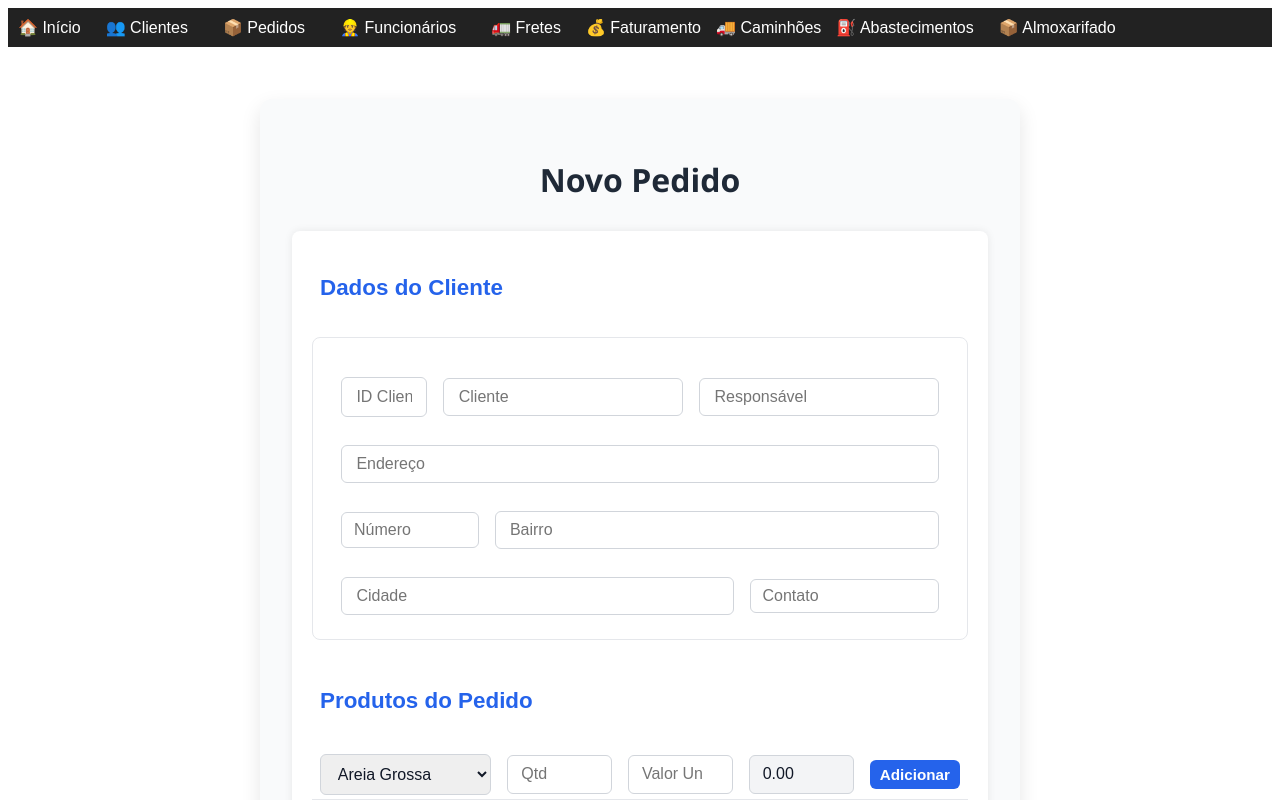
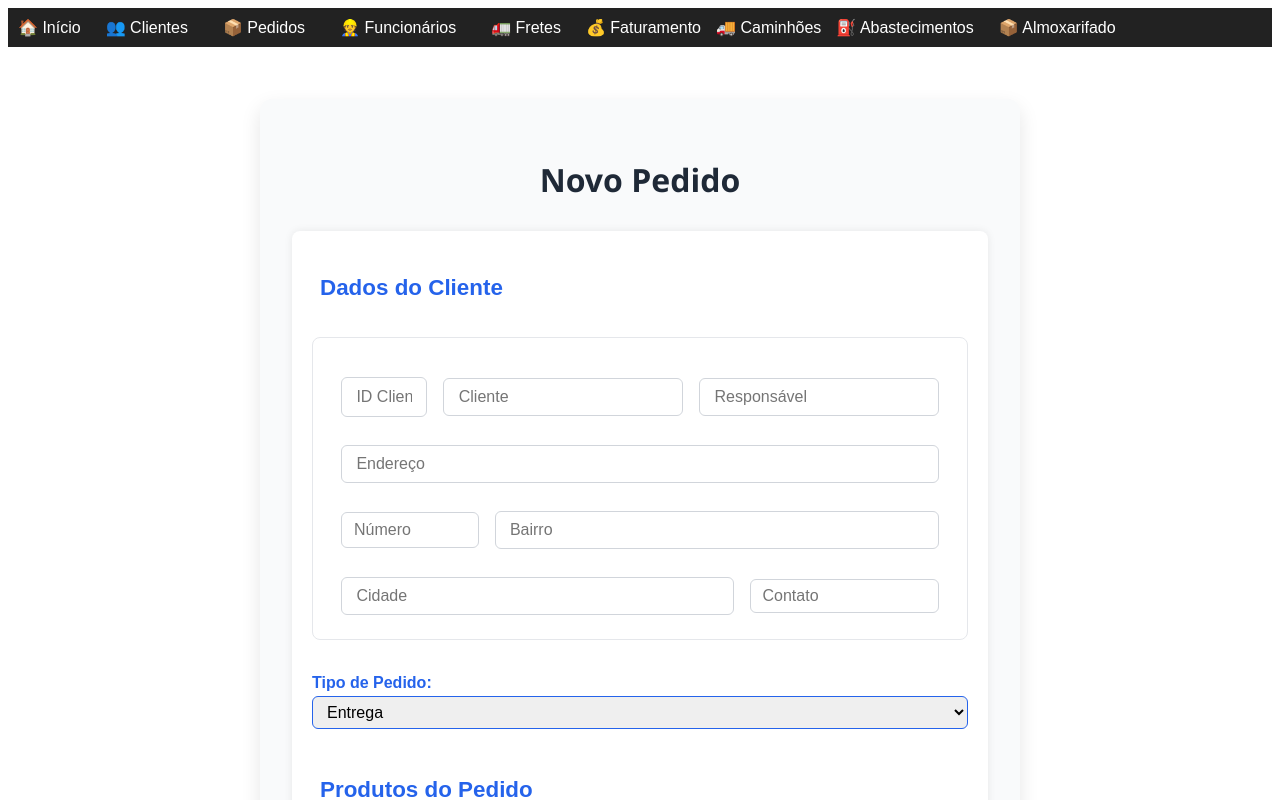
Before and after one commit to guilhermedacostalima/deposito-de-areia, a React (Vite) app: page /pedidos/novo in a window 1280 px wide. Shown: the top 800 px of the page. Built offline with nearby package versions, Linux system fonts and the light colour scheme.

Commit message:
Opção e Filtro  do Tipo de Pedido
Foi adicionado a opção para o tipo do Pedido , (Entrega ou Retirada).
No LayoutDoPeido, ListaDePedidos e Fechamento.

```diff
--- a/src/pages/Pedidos/Fechamento.jsx
+++ b/src/pages/Pedidos/Fechamento.jsx
@@ -42,17 +42,21 @@ function Fechamento() {
       ];
 
       const body = [];
+      const pedidoIndices = []; // Para controlar a cor por pedido
+
       pedidos.forEach((p, pedidoIndex) => {
         p.materiais.forEach((mat, matIndex) => {
-          body.push({
-            row: [
+          const enderecoExibir =
+            p.tipoPedido === 'Retirada'
+              ? 'Retirada'
+              : `${p.endereco.rua}, ${p.endereco.numero} - ${p.endereco.bairro}, ${p.endereco.cidade}`;
+
+          body.push([
             matIndex === 0 ? new Date(p.data).toLocaleDateString('pt-BR') : '',
             matIndex === 0 ? (p.id?.toString() || '') : '',
             matIndex === 0 ? p.cliente : '',
             matIndex === 0 ? p.responsavel : '',
-              matIndex === 0
-                ? `${p.endereco.rua}, ${p.endereco.numero} - ${p.endereco.bairro}, ${p.endereco.cidade}`
-                : '',
+            matIndex === 0 ? enderecoExibir : '',
             mat.nome,
             mat.qtd.toString(),
             'R$ ' + mat.valorUnit.toFixed(2).replace('.', ','),
@@ -60,30 +64,29 @@ function Fechamento() {
             matIndex === p.materiais.length - 1
               ? 'R$ ' + p.total.toFixed(2).replace('.', ',')
               : '',
-            ],
-            rowColor: pedidoIndex % 2 === 0,
-          });
+          ]);
+          pedidoIndices.push(pedidoIndex);
         });
       });
 
       autoTable(doc, {
         head: headers,
-        body: body.map(obj => obj.row),
+        body: body,
         startY: 60,
         margin: { left: 30, right: 30 },
         styles: { fontSize: 11, cellPadding: 3 },
         headStyles: { fillColor: [0, 123, 255] },
         columnStyles: {
-          0: { cellWidth: 70 },   // Data (aumentado)
-          1: { cellWidth: 45 },   // Pedido
-          2: { cellWidth: 100 },  // Cliente
-          3: { cellWidth: 100 },  // Responsável
-          4: { cellWidth: 150 },  // Endereço
-          5: { cellWidth: 80 },   // Material
-          6: { cellWidth: 25, halign: 'right' },  // Qtd
-          7: { cellWidth: 60, halign: 'right' },  // Valor Unit.
-          8: { cellWidth: 70, halign: 'right' },  // Total Material
-          9: { cellWidth: 70, halign: 'right' },  // Total Pedido
+          0: { cellWidth: 70 },
+          1: { cellWidth: 45 },
+          2: { cellWidth: 100 },
+          3: { cellWidth: 100 },
+          4: { cellWidth: 150 },
+          5: { cellWidth: 80 },
+          6: { cellWidth: 25, halign: 'right' },
+          7: { cellWidth: 60, halign: 'right' },
+          8: { cellWidth: 70, halign: 'right' },
+          9: { cellWidth: 70, halign: 'right' },
         },
         didDrawPage: (data) => {
           const pageCount = doc.internal.getNumberOfPages();
@@ -96,10 +99,14 @@ function Fechamento() {
         },
         didParseCell: (data) => {
           if (data.section === 'body') {
-            const rowColor = body[data.row.index].rowColor;
-            data.cell.styles.fillColor = rowColor ? [245, 245, 245] : [225, 235, 255];
+            const pedidoIndex = pedidoIndices[data.row.index];
+            if (pedidoIndex % 2 === 0) {
+              data.cell.styles.fillColor = [245, 245, 245]; // Cor clara
+            } else {
+              data.cell.styles.fillColor = [225, 235, 255]; // Cor azulada clara
             }
           }
+        },
       });
 
       const totalPedidos = pedidos.length;
@@ -122,6 +129,7 @@ function Fechamento() {
   return (
     <div className="fechamento-container">
       <h1>Fechamento de Pedidos</h1>
+
       <div className="fechamento-lista">
         {pedidos.length === 0 ? (
           <p>Nenhum pedido encontrado para fechamento.</p>
@@ -132,9 +140,12 @@ function Fechamento() {
               <p><strong>Responsável:</strong> {pedido.responsavel}</p>
               <p>
                 <strong>Endereço:</strong>{' '}
-                {`${pedido.endereco.rua}, ${pedido.endereco.numero} - ${pedido.endereco.bairro}, ${pedido.endereco.cidade}`}
+                {pedido.tipoPedido === 'Retirada'
+                  ? 'Retirada'
+                  : `${pedido.endereco.rua}, ${pedido.endereco.numero} - ${pedido.endereco.bairro}, ${pedido.endereco.cidade}`}
               </p>
               <p><strong>Data:</strong> {new Date(pedido.data).toLocaleDateString('pt-BR')}</p>
+
               <table>
                 <thead>
                   <tr>
@@ -155,6 +166,7 @@ function Fechamento() {
                   ))}
                 </tbody>
               </table>
+
               <p style={{ marginTop: '8px', fontWeight: 'bold' }}>
                 Total do Pedido: R$ {pedido.total.toFixed(2).replace('.', ',')}
               </p>
--- a/src/pages/Pedidos/LayoutPedido.jsx
+++ b/src/pages/Pedidos/LayoutPedido.jsx
@@ -38,6 +38,7 @@ export default function LayoutPedido({ pedido, produtos, mostrarPreco }) {
             <div className="cliente-responsavel-subgroup">
               <InfoLine label="Cliente" value={pedido.cliente} />
               <InfoLine label="Responsável" value={pedido.responsavel} />
+              <InfoLine label="Tipo" value={pedido.tipo} />
             </div>
           </div>
         </div>
--- a/src/pages/Pedidos/ListaPedidos.jsx
+++ b/src/pages/Pedidos/ListaPedidos.jsx
@@ -34,6 +34,7 @@ const pedidosMock = [
     ],
     data: '2025-07-25',
     status: 'pendente',
+    tipoPedido: 'Entrega',
   },
   {
     id: 2,
@@ -52,6 +53,7 @@ const pedidosMock = [
     ],
     data: '2025-07-26',
     status: 'pendente',
+    tipoPedido: 'Retirada',
   },
 ];
 
@@ -88,6 +90,7 @@ export default function ListaPedidos() {
     status: '',
     dataInicio: '',
     dataFim: '',
+    tipoPedido: '',
   });
 
   // Pedido que está sendo editado (id) ou null se nenhum
@@ -107,9 +110,13 @@ export default function ListaPedidos() {
       const clienteMatch =
         clientesSelecionados.length === 0 ||
         clientesSelecionados.some(nome => p.cliente.toLowerCase().includes(nome));
+      const tipoPedidoMatch =
+        !filtros.tipoPedido || p.tipoPedido === filtros.tipoPedido;
+
       return (
         clienteMatch &&
         (!filtros.status || p.status === filtros.status) &&
+        tipoPedidoMatch &&
         isDateInRange(p.data, filtros.dataInicio, filtros.dataFim)
       );
     });
@@ -303,7 +310,7 @@ export default function ListaPedidos() {
             </div>
           </div>
 
-          {/* Filtros status/data */}
+          {/* Filtros status/tipoPedido/data */}
           <div style={{ display: 'flex', alignItems: 'center', gap: '10px' }}>
             <select
               value={filtros.status}
@@ -314,6 +321,16 @@ export default function ListaPedidos() {
               <option value="pago">Pago</option>
               <option value="entregue">Entregue</option>
             </select>
+
+            <select
+              value={filtros.tipoPedido}
+              onChange={e => setFiltros({ ...filtros, tipoPedido: e.target.value })}
+            >
+              <option value="">Todos os Tipos</option>
+              <option value="Entrega">Entrega</option>
+              <option value="Retirada">Retirada</option>
+            </select>
+
             <input
               type="date"
               value={filtros.dataInicio}
@@ -347,7 +364,7 @@ export default function ListaPedidos() {
         <div key={p.id} className={`bloco-cliente ${p.status}`}>
           <div className="cabecalho-pedido">
             <h3>
-              Pedido #{p.id} - {p.cliente}
+              Pedido #{p.id} - {p.cliente} - <em>{p.tipoPedido}</em>
             </h3>
             <span className="data-pedido">{formatDateBR(p.data)}</span>
           </div>
@@ -368,6 +385,21 @@ export default function ListaPedidos() {
                   onChange={e => atualizarCampo('cliente', e.target.value)}
                   required
                 />
+              </label>
+
+              <label className='tipo-pedido-label'>
+                <span>Tipo Pedido:</span>
+                <select
+                  value={pedidoEditando.tipoPedido || ''}
+                  onChange={e => atualizarCampo('tipoPedido', e.target.value)}
+                  required
+                >
+                  <option value="" disabled>
+                    Selecione
+                  </option>
+                  <option value="Entrega">Entrega</option>
+                  <option value="Retirada">Retirada</option>
+                </select>
               </label>
 
               <label>
--- a/src/pages/Pedidos/NovoPedido.jsx
+++ b/src/pages/Pedidos/NovoPedido.jsx
@@ -26,6 +26,7 @@ export default function NovoPedido() {
     bairro: '',
     cidade: '',
     contato: '',
+    tipo: 'Entrega', // novo campo
   });
 
   const [novoProduto, setNovoProduto] = useState({
@@ -179,6 +180,20 @@ export default function NovoPedido() {
             onChange={handlePedidoChange}
           />
         </fieldset>
+
+        {/* Campo Tipo de Pedido fora do container "Dados do Cliente" */}
+        <div className="grupo-tipo-pedido centralizado">
+          <label htmlFor="tipo">Tipo de Pedido:</label>
+          <select
+            id="tipo"
+            name="tipo"
+            value={pedido.tipo}
+            onChange={handlePedidoChange}
+          >
+            <option value="Entrega">Entrega</option>
+            <option value="Retirada">Retirada</option>
+          </select>
+        </div>
 
         <legend className="form-title">Produtos do Pedido</legend>
 
--- a/src/styles/LayoutPedido.css
+++ b/src/styles/LayoutPedido.css
@@ -165,3 +165,12 @@
     box-shadow: none;
   }
 }
+/* Tipo de pedido: "Entrega" ou "Retirado" */
+.layout-pedido-tipo {
+  position: absolute;
+  top: 6mm;
+  left: 8mm;
+  font-weight: bold;
+  font-size: 1.1rem;
+  color: #2563eb;
+}
--- a/src/styles/ListaPedidos.css
+++ b/src/styles/ListaPedidos.css
@@ -266,3 +266,9 @@
   gap: 0; /* o margin-right no btn-salvar já dá espaçamento */
   margin-top: 20px;
 }
+label.tipo-pedido-label {
+  display: flex;
+  justify-content: flex-end; /* empurra o conteúdo para a direita */
+  gap: 10px; /* espaço entre o texto e o select */
+  width: 100%; /* ocupa toda a largura disponível */
+}
--- a/src/styles/NovoPedido.css
+++ b/src/styles/NovoPedido.css
@@ -465,3 +465,28 @@ button:active,
     margin: 0;
   }
 }
+.grupo-tipo-pedido {
+  display: flex;
+  flex-direction: column;
+  margin-top: 10px;
+}
+
+.grupo-tipo-pedido label {
+  font-weight: bold;
+  margin-bottom: 4px;
+  color: #2563eb;
+}
+
+.grupo-tipo-pedido select {
+  padding: 6px 10px;
+  font-size: 1rem;
+  border: 1px solid #2563eb;
+  border-radius: 6px;
+  outline: none;
+  transition: border-color 0.2s;
+}
+
+.grupo-tipo-pedido select:focus {
+  border-color: #1d4ed8;
+  box-shadow: 0 0 0 2px rgba(37, 99, 235, 0.2);
+}
```
Lines whose indentation alone changed are shown as unchanged.
